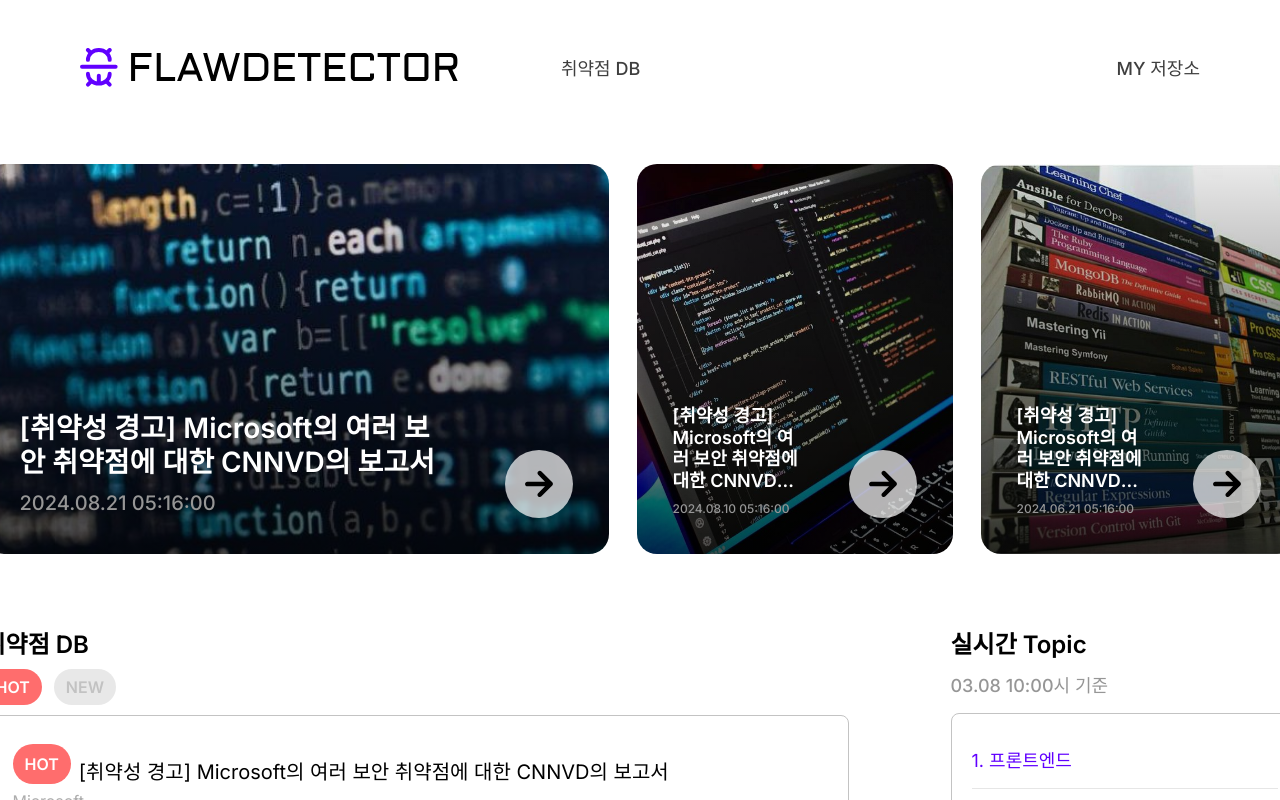
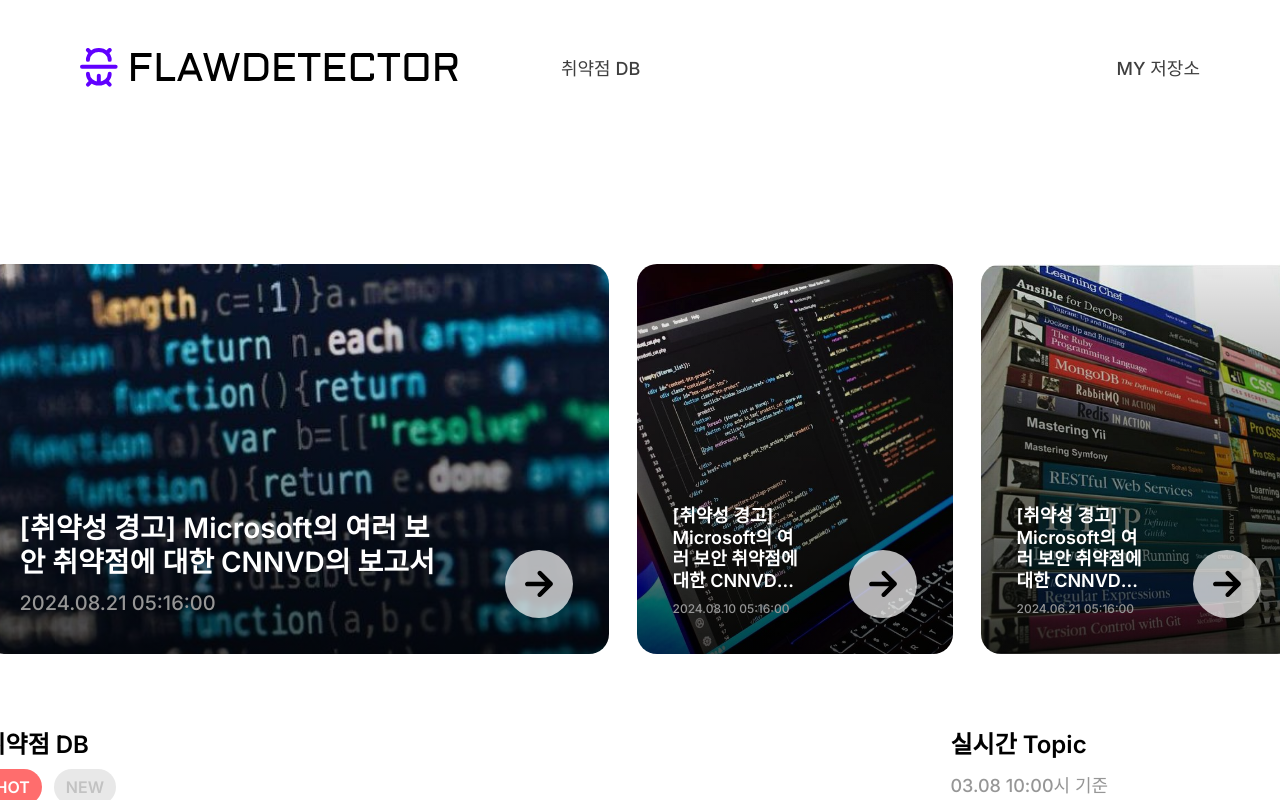
Before and after one commit to sockki/flawDetector, a Next.js app: page /vulnerability-db in a window 1280 px wide. Shown: the top 800 px of the page. Built offline with nearby package versions, Linux system fonts and the light colour scheme.

Commit message:
Fix: 리뷰 수정사항 반영

```diff
--- a/src/app/vulnerability-db/_components/DBCardList.tsx
+++ b/src/app/vulnerability-db/_components/DBCardList.tsx
@@ -3,7 +3,7 @@ import DBCard from '../../../components/Card/DBCard';
 
 export default function DBCardList(DBCardListProps: { dataset: ArticleCardProps[] }) {
   return (
-    <div className="flex gap-[2.8rem]">
+    <div className="flex gap-[2.8rem] pt-[10rem]">
       {DBCardListProps.dataset.map((data, index) => (
         <DBCard
           key={data.id}
```
